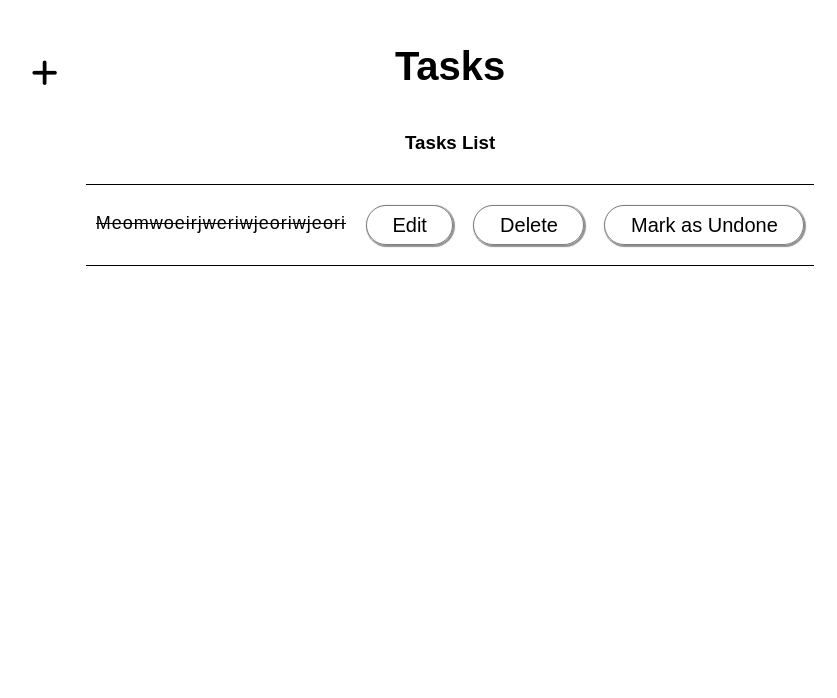
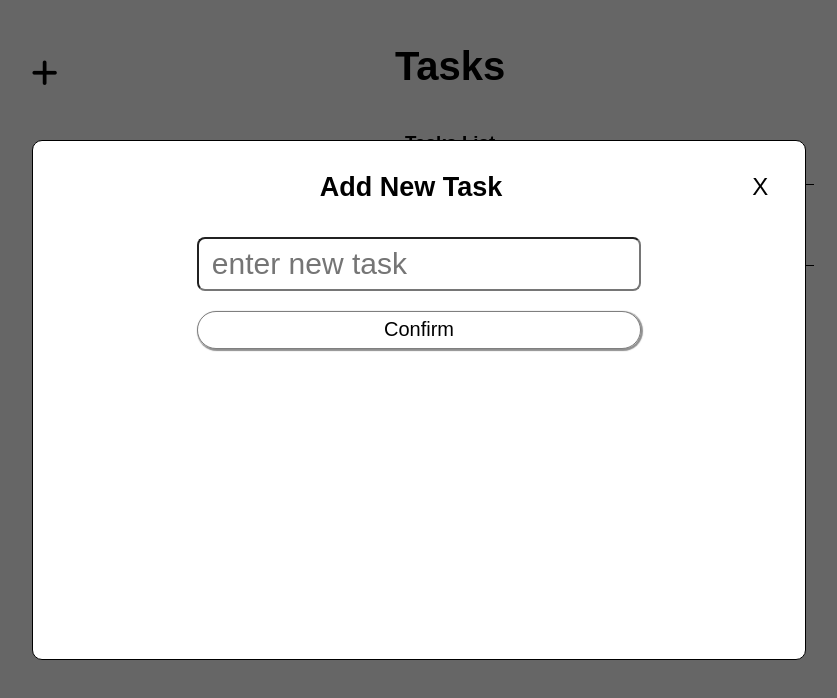
Before and after one commit to savus/ToDoListApp, a React (Vite) app: page / in a window 1280 px wide. Both pictures are taken after a click on the button "Practice". Shown: the top 698 px of the page, without its empty margins (221-1058 px from the left). Built offline with nearby package versions, Linux system fonts and the light colour scheme; data requests are answered from the project's data file.

Commit message:
style confirm and close buttons, set up state for new task input on AddTaskForm component

```diff
--- a/src/App.tsx
+++ b/src/App.tsx
@@ -7,14 +7,16 @@ import { TasksBody } from "./Components/TasksBody";
 import { ManageTasksButton } from "./Components/ManageTasksButton";
 import { TasksProvider } from "./Components/Providers/TasksProvider";
 import { AddTaskModal } from "./Components/AddTaskModal";
+import { useState } from "react";
 
 function App() {
+  const [addTaskForm, setAddTaskForm] = useState(false);
   return (
     <>
       <MainContainer>
         <TasksProvider>
           <div className="left-side-container">
-            <ManageTasksButton />
+            <ManageTasksButton setAddTaskForm={setAddTaskForm} />
           </div>
           <div className="right-side-container">
             <AppHeader />
@@ -23,7 +25,7 @@ function App() {
         </TasksProvider>
       </MainContainer>
       {/* MODALS */}
-      {/* <AddTaskModal /> */}
+      <AddTaskModal addTaskForm={addTaskForm} setAddTaskForm={setAddTaskForm} />
     </>
   );
 }
--- a/src/Components/AddTaskModal.tsx
+++ b/src/Components/AddTaskModal.tsx
@@ -1,19 +1,49 @@
+import { useState } from "react";
 import "../css/add-task-modal.css";
-export const AddTaskModal = () => {
+import { CloseFormButton } from "./CloseFormButton";
+import { Button } from "./shared/Button";
+import { TextInput } from "./shared/TextInput";
+import { isTaskEmpty } from "../validations";
+export const AddTaskModal = ({
+  addTaskForm,
+  setAddTaskForm,
+}: {
+  addTaskForm: boolean;
+  setAddTaskForm: (addTaskForm: boolean) => void;
+}) => {
+  const isFormOpen = () => (addTaskForm ? "active" : "");
+  const [newTaskInput, setNewTaskInput] = useState("");
+  const taskInputIsValid = isTaskEmpty(newTaskInput);
   return (
-    <form action="#" className="add-task-modal">
+    <form action="#" className={`add-task-modal ${isFormOpen()}`}>
       <div className="form-container">
         <header className="form-header">
           <h2 className="form-title">Add New Task</h2>
-          <button className="close-button btn">X</button>
+          <CloseFormButton
+            onClick={() => {
+              setAddTaskForm(false);
+            }}
+          />
         </header>
-        <input
-          type="text"
-          className="new-task-input input-primary"
-          placeholder="enter new task"
+        <TextInput
+          inputProps={{
+            type: "text",
+            className: "new-task-input input-primary",
+            placeholder: "enter new task",
+            onChange: ({ target }) => setNewTaskInput(target.value),
+          }}
         />
-        <input type="submit" value="confirm" />
-        <div className="error-message">Invalid form information</div>
+        <Button
+          className="confirm-button btn btn-primary"
+          tooltipLocation=""
+          tooltipMessage=""
+          onClick={() => {}}
+          buttonText="Confirm"
+        />
+
+        {taskInputIsValid && (
+          <div className="error-message">Invalid form information</div>
+        )}
       </div>
     </form>
   );
--- /dev/null
+++ b/src/Components/CloseFormButton.tsx
@@ -0,0 +1,10 @@
+export const CloseFormButton = ({ onClick }: { onClick: () => void }) => {
+  return (
+    <button
+      className="close-button btn tooltip-container"
+      onClick={() => onClick()}
+    >
+      X<div className="tooltip above">Close</div>
+    </button>
+  );
+};
--- a/src/Components/ManageTasksButton.tsx
+++ b/src/Components/ManageTasksButton.tsx
@@ -1,6 +1,15 @@
-export const ManageTasksButton = () => {
+export const ManageTasksButton = ({
+  setAddTaskForm,
+}: {
+  setAddTaskForm: (addTaskForm: boolean) => void;
+}) => {
   return (
-    <button className="manage-tasks-btn btn tooltip-container">
+    <button
+      className="manage-tasks-btn btn tooltip-container"
+      onClick={() => {
+        setAddTaskForm(true);
+      }}
+    >
       <i className="fa-solid fa-plus"></i>
       <div className="tooltip right">Practice</div>
     </button>
--- a/src/Components/Task.tsx
+++ b/src/Components/Task.tsx
@@ -1,8 +1,6 @@
 import { useState } from "react";
 import { TTask } from "../types";
-import { Button, EditButton } from "./shared/Button";
-import { DeleteButton } from "./shared/DeleteButton";
-import { DoneButton } from "./shared/DoneButton";
+import { Button } from "./shared/Button";
 import { TextInput } from "./shared/TextInput";
 import { useTasks } from "./Providers/TasksProvider";
 
--- a/src/Components/shared/Button.tsx
+++ b/src/Components/shared/Button.tsx
@@ -20,7 +20,9 @@ export const Button = ({
       }}
     >
       {buttonText}
-      <div className={`tooltip ${tooltipLocation}`}>{tooltipMessage}</div>
+      {tooltipMessage !== "" && (
+        <div className={`tooltip ${tooltipLocation}`}>{tooltipMessage}</div>
+      )}
     </button>
   );
 };
--- a/src/css/add-task-modal.css
+++ b/src/css/add-task-modal.css
@@ -9,10 +9,19 @@
   display: flex;
   justify-content: center;
   align-items: center;
+  transition: opacity var(--transition-speed) ease-in-out,
+    visibility var(--transition-speed) ease-in-out;
+  opacity: 0;
+  visibility: hidden;
+}
+
+.add-task-modal.active {
+  opacity: 1;
+  visibility: visible;
 }
 
 .add-task-modal .form-container {
-  width: 65%;
+  width: 774px;
   min-height: 65%;
   background-color: #fff;
   border-radius: 10px;
@@ -23,6 +32,19 @@
   flex-direction: column;
   align-items: center;
   gap: 20px;
+  transition: opacity calc(var(--transition-speed) + 100ms) ease-in-out,
+    visibility calc(var(--transition-speed) + 100ms) ease-in-out,
+    top calc(var(--transition-speed) + 100ms);
+  opacity: 0;
+  visibility: hidden;
+  position: relative;
+  top: 20%;
+}
+
+.add-task-modal.active .form-container {
+  opacity: 1;
+  visibility: visible;
+  top: 0;
 }
 
 .add-task-modal .form-header {
@@ -40,18 +62,21 @@
 
 .add-task-modal .close-button {
   font-size: calc(var(--modal-header-height) * 0.4);
-}
-
-.add-task-modal .close-button {
+  cursor: pointer;
   position: relative;
   left: 250px;
 }
 
-.add-task-modal input {
+.add-task-modal .new-task-input {
+  padding: 0.5rem 0.8rem;
+}
+
+.add-task-modal .new-task-input,
+.add-task-modal .confirm-button {
   width: 60%;
 }
 
-.add-task-modal input,
+.add-task-modal .new-task-input,
 .add-task-modal .error-message {
   font-size: var(--size-30);
 }
--- /dev/null
+++ b/src/validations.ts
@@ -0,0 +1 @@
+export const isTaskEmpty = (content: string) => content.length > 0;
```
